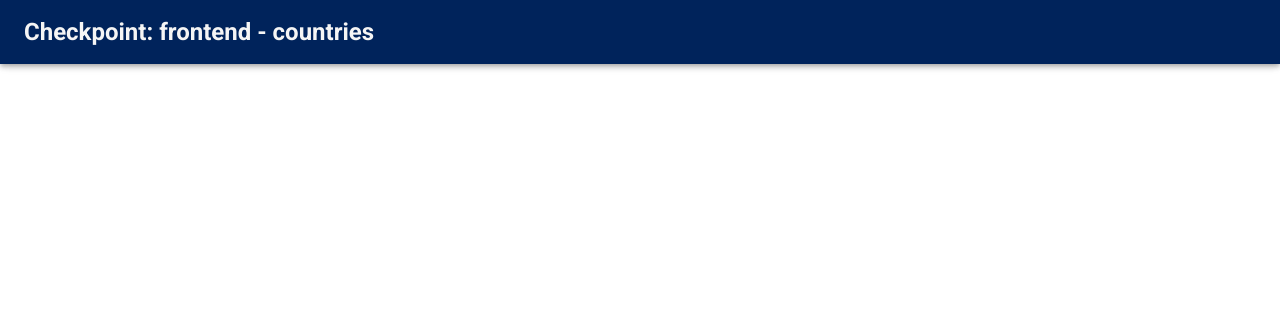
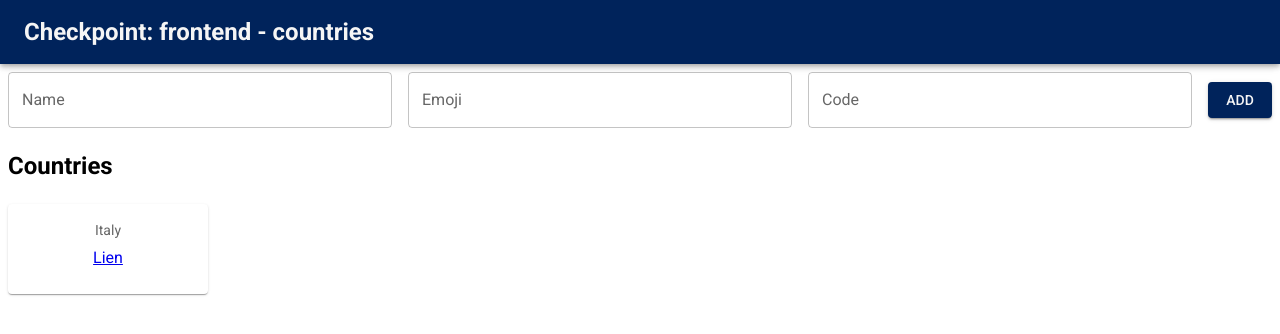
Before and after one commit to WildCodeSchool-CDA-FT-2024-09/checkpoint_3, a React (Vite) app in the folder client/: page / in a window 1280 px wide. Shown: the top 334 px of the page. Built offline with nearby package versions, Linux system fonts and the light colour scheme; no server answers.

Commit message:
client: pages structure ok

```diff
--- /dev/null
+++ b/client/src/components/CountriesList.tsx
@@ -0,0 +1,25 @@
+import { Link } from "react-router-dom";
+import Card from "@mui/material/Card";
+import CardContent from "@mui/material/CardContent";
+import Typography from "@mui/material/Typography";
+
+function CountriesList() {
+  return (
+    <>
+      <h2>Countries</h2>
+      <Card sx={{ width: 200, textAlign: "center" }}>
+        <CardContent>
+          <Typography
+            gutterBottom
+            sx={{ color: "text.secondary", fontSize: 14 }}
+          >
+            Italy
+          </Typography>
+          <Link to={`/country/1`}>Lien</Link>
+        </CardContent>
+      </Card>
+    </>
+  );
+}
+
+export default CountriesList;
--- a/client/src/components/Nav.tsx
+++ b/client/src/components/Nav.tsx
@@ -1,11 +1,10 @@
 import AppBar from "@mui/material/AppBar";
-import Box from "@mui/material/Box";
 import Toolbar from "@mui/material/Toolbar";
 import Typography from "@mui/material/Typography";
 
 export default function ButtonAppBar() {
   return (
-    <Box sx={{ flexGrow: 1 }}>
+    <>
       <AppBar position="fixed">
         <Toolbar>
           <Typography variant="h1" component="div" sx={{ flexGrow: 1 }}>
@@ -13,6 +12,7 @@ export default function ButtonAppBar() {
           </Typography>
         </Toolbar>
       </AppBar>
-    </Box>
+      <Toolbar />
+    </>
   );
 }
--- a/client/src/pages/Country.tsx
+++ b/client/src/pages/Country.tsx
@@ -1,7 +1,10 @@
+import { Link } from "react-router-dom";
+
 function Country() {
   return (
     <div>
       <h1>Country</h1>
+      <Link to="/">Retour</Link>
     </div>
   );
 }
--- a/client/src/pages/Home.tsx
+++ b/client/src/pages/Home.tsx
@@ -1,7 +1,64 @@
+import { useState } from "react";
+import List from "../components/CountriesList";
+import { Button, TextField } from "@mui/material";
+import Box from "@mui/material/Box";
+
 function Home() {
+  const [formData, setFormData] = useState({ name: "", emoji: "", code: "" });
+
+  const handleChange = (e: React.ChangeEvent<HTMLInputElement>) => {
+    const { name, value } = e.target;
+    setFormData({ ...formData, [name]: value });
+  };
+
+  const handleSubmit = () => {
+    console.log("Form Data:", formData);
+
+    setFormData({ name: "", emoji: "", code: "" });
+  };
+
   return (
     <div>
-      <h1>Home</h1>
+      <Box
+        component="form"
+        sx={{
+          display: "flex",
+          flexDirection: "row",
+          alignItems: "center",
+          gap: 2,
+        }}
+        noValidate
+        autoComplete="off"
+      >
+        <TextField
+          label="Name"
+          name="name"
+          value={formData.name}
+          onChange={handleChange}
+          variant="outlined"
+          fullWidth
+        />
+        <TextField
+          label="Emoji"
+          name="emoji"
+          value={formData.emoji}
+          onChange={handleChange}
+          variant="outlined"
+          fullWidth
+        />
+        <TextField
+          label="Code"
+          name="code"
+          value={formData.code}
+          onChange={handleChange}
+          variant="outlined"
+          fullWidth
+        />
+        <Button variant="contained" onClick={handleSubmit} color="primary">
+          Add
+        </Button>
+      </Box>
+      <List />
     </div>
   );
 }
```
